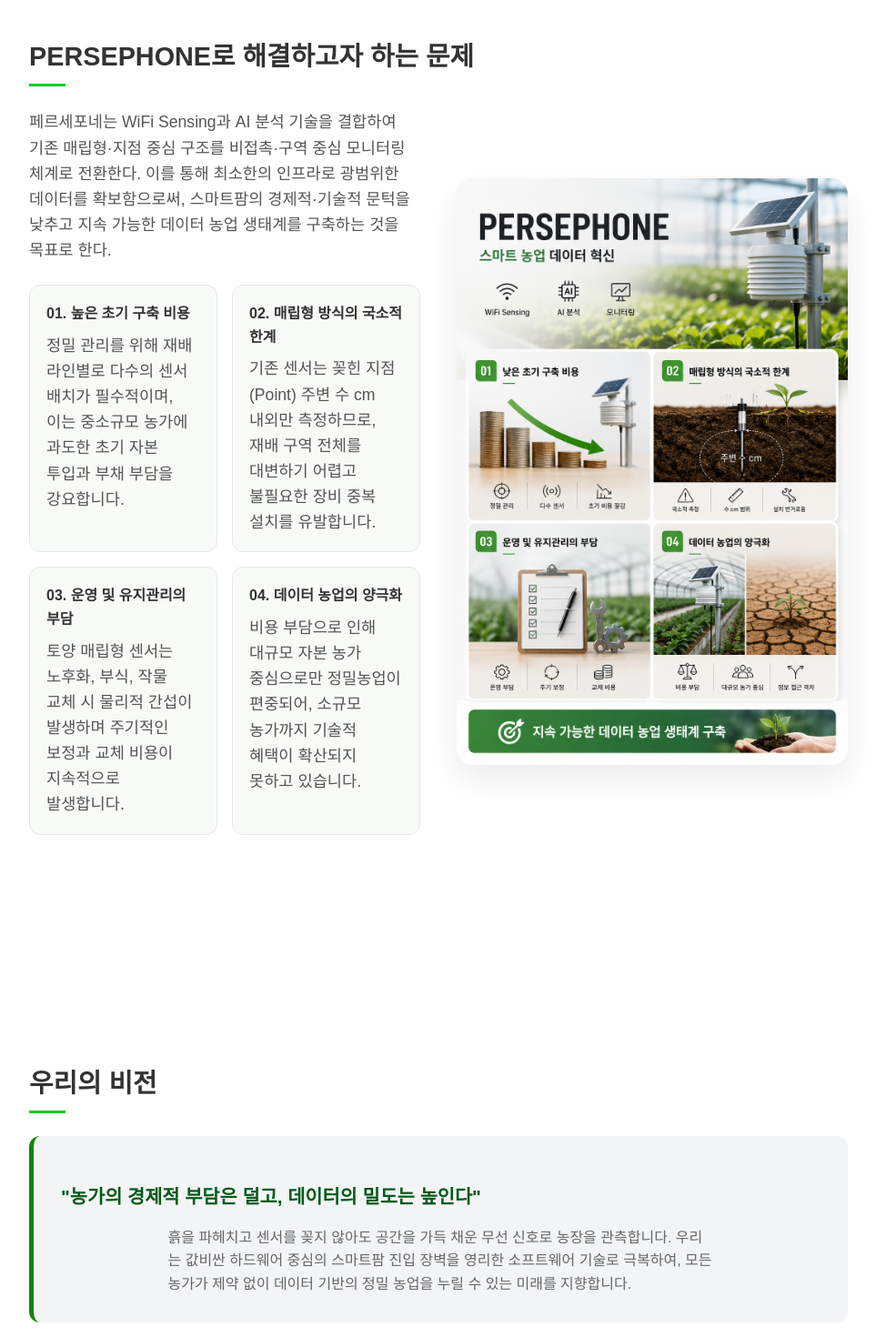
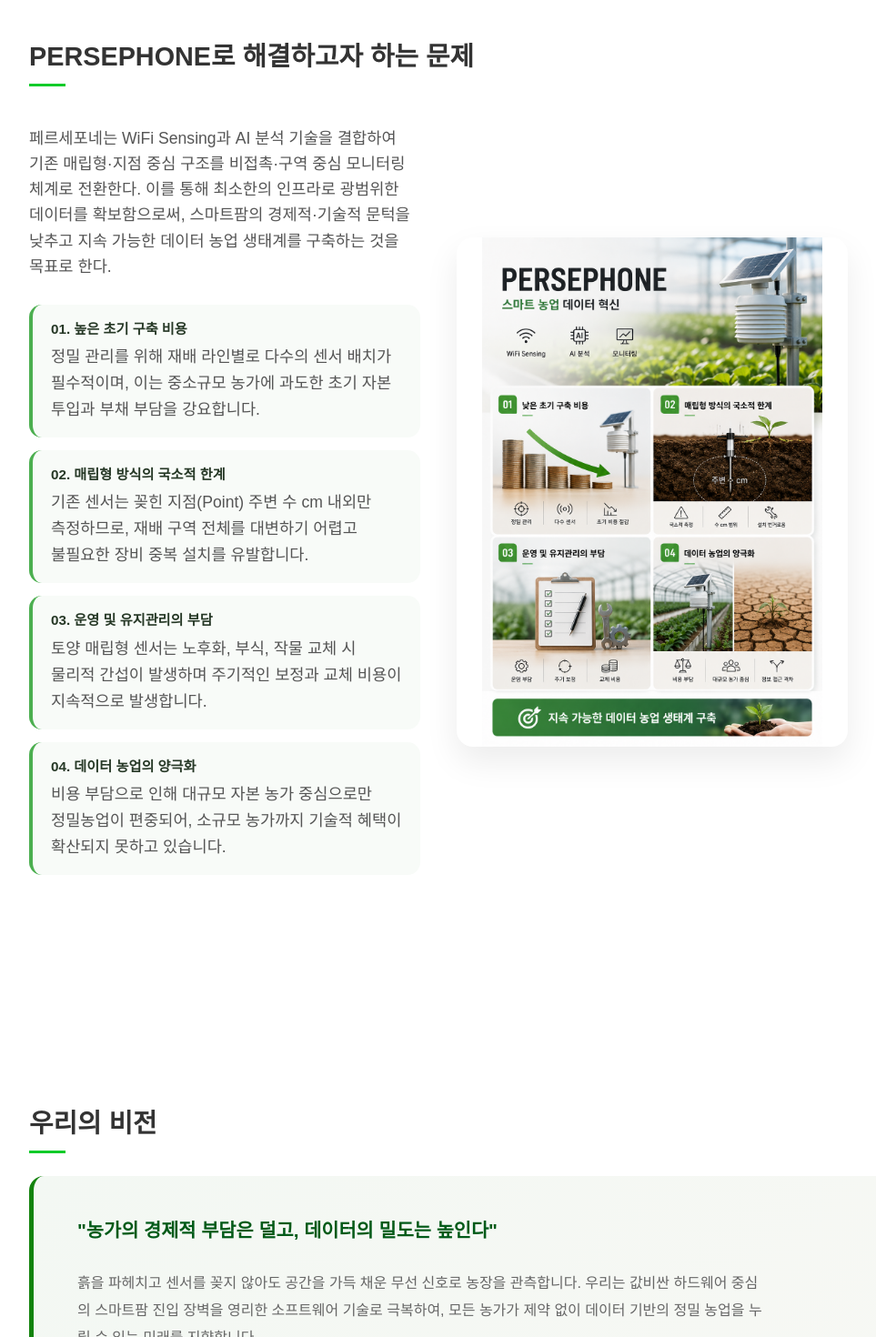
Before and after one commit to CBNU-RISE-Persephone/Web_page, a React (Create React App) app in the folder frontend/: page /about in a window 1280 px wide. Shown: the part 1140-2610 px from the top of the page at 91% size, without its empty margins (158-1121 px from the left). Built offline with nearby package versions, Linux system fonts and the light colour scheme; a web font is replaced by a local one.

Commit message:
chore: fix about section style

```diff
--- a/frontend/src/styles/components/about/AboutProblem.scss
+++ b/frontend/src/styles/components/about/AboutProblem.scss
@@ -1,28 +1,59 @@
 .problem-section{
+    .section-split{
+        align-items: flex-start;
+        gap: 56px;
+    }
+
+    .text-box{ flex: 1.15; }
+    .image-box{
+        flex: 0.85;
+        position: sticky;
+        top: 120px;
+
+        img{
+            width: 100%;
+            max-height: 560px;
+            object-fit: contain;
+            border-radius: 20px;
+        }
+
+    }
+
     .problem-list{
-        display: grid;
-        grid-template-columns: repeat(2, minmax(0, 1fr));
-        gap: 16px;
-        margin-top: 24px;
+        display: flex;
+        flex-direction: column;
+
+        grid-template-columns: 1fr 1fr;
+        gap: 14px;
+        margin-top: 28px;
     }
 
     .problem-list > div{
-        padding: 18px;
+        padding: 16px 20px;
+        border-left: 4px solid #4caf50;
 
-        border-radius: 12px;
-        background-color: #f7faf7;
-        border: 1px solid #e5e7eb;
+        border-radius: 14px;
+        background-color: #f8fbf8;
+
+        //border: 1px solid #e2e8e2;
     }
 
-    h3{
-        margin: 0;
-        margin-bottom: 8px;
-        font-size: 1rem;
-    }
+    .problem-list{
 
-    p{
-        margin: 0;
-        font-size: 0.9rem;
-        color: #666666;
+        h3{
+        margin: 0 0 6px;
+        font-size: 0.95rem;
+
+        line-height: 1.4;
+        color: #263826;
+        }
+
+        p{
+            margin: 0;
+            font-size: 0.9rem;
+            color: #666;
+
+            line-height: 1.65;
+        }
     }
 }
--- a/frontend/src/styles/components/about/AboutVision.scss
+++ b/frontend/src/styles/components/about/AboutVision.scss
@@ -1,23 +1,37 @@
 .vision {
     .vision-box {
+        width: 100%;
+
         background-color: #f3f4f6;
-        padding: 30px;
-        border-radius: 12px;
+        padding: 44px 48px;
+        border-radius: 16px;
         border-left: 5px solid #13830d;
         text-align: left; // 이건 좀 바꿔가면서 볼 듯
 
+        background: linear-gradient(135deg, #f3f8f3, #f7f8f4);
+
         .vision-quote {
+            display: block;
+            width: 100%;
+
+            margin: 0 0 28px;
+            line-height: 1.5;
+
             font-size: 1.3rem;
             font-weight: 700;
             color: #005a18;
-            margin-bottom: 15px;
         }
 
         .vision-desc {
+            display: block;
+            width: 100%;
+
             font-size: 1rem;
             color: #666;
-            max-width: 600px;
-            margin: 0 auto;
+            max-width: 760px;
+            line-height: 1.85;
+
+            margin: 0;
         }
     }
 }
```
